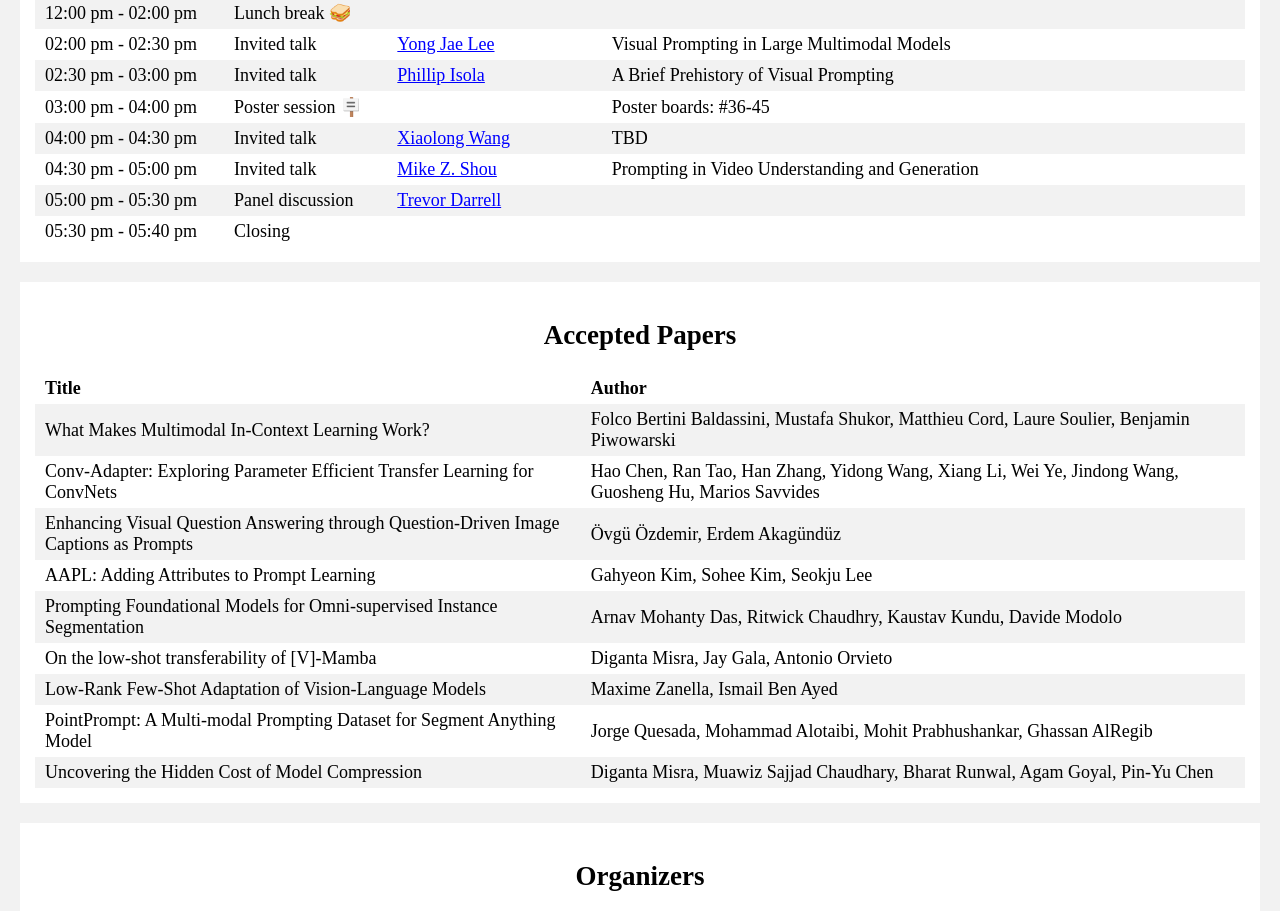
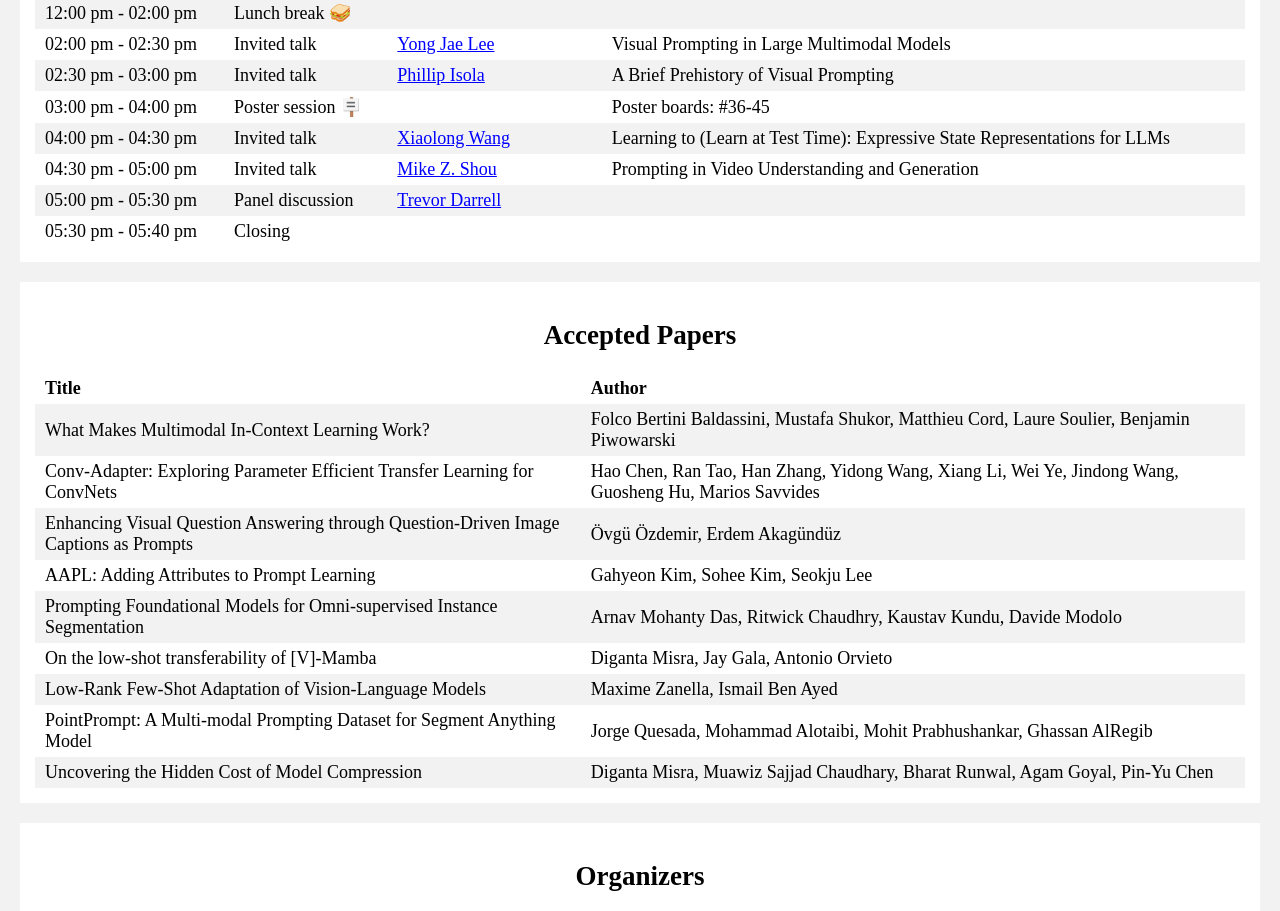
Before and after one commit to prompting-in-vision/prompting-in-vision.github.io, a plain HTML site: page index_cvpr24.html in a window 1280 px wide. Shown: the part 2923-3834 px from the top of the page. Drawn offline with Linux system fonts and the light colour scheme.

Commit message:
Update index_cvpr24.html

```diff
--- a/index_cvpr24.html
+++ b/index_cvpr24.html
@@ -351,7 +351,8 @@
             <td>04:00 pm - 04:30 pm</td>
             <td>Invited talk</td>
             <td><a href="https://xiaolonw.github.io/">Xiaolong Wang</a></td>
-            <td>TBD</td>
+            <td>Learning to (Learn at Test Time): Expressive State Representations for LLMs
+</td>
         </tr>
 
         <tr>
```
